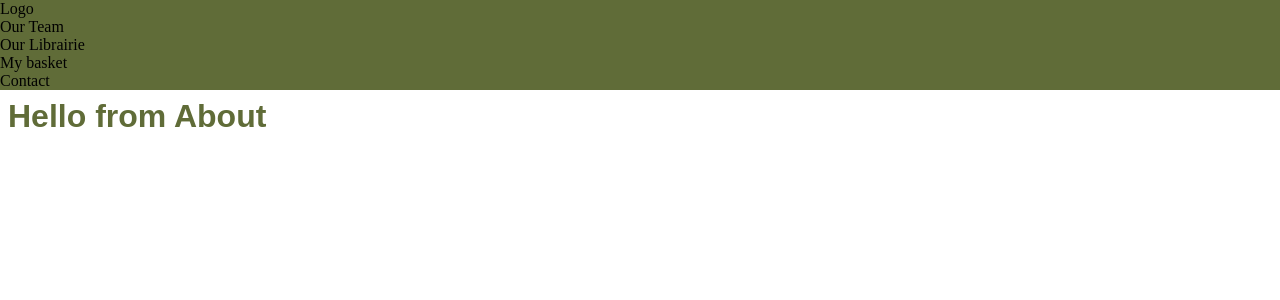
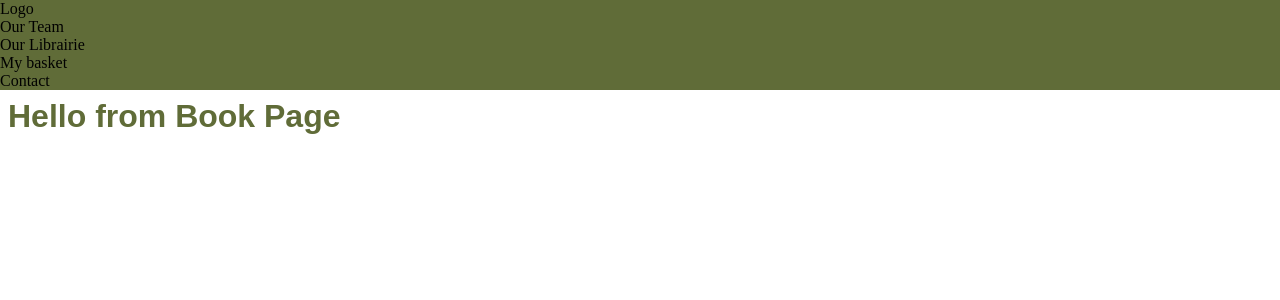
Before and after one commit to WildCodeSchool-2024-02/JS-lyon-0224-P2-cover_4_you, a React (Vite) app in the folder client/: page /book-page in a window 1280 px wide. Shown: the top 300 px of the page. Built offline with nearby package versions, Linux system fonts and the light colour scheme.

Commit message:
root via button customise

```diff
--- a/client/src/component_home/ListBooks/BookCard.jsx
+++ b/client/src/component_home/ListBooks/BookCard.jsx
@@ -1,3 +1,4 @@
+import { Link } from "react-router-dom";
 import PropTypes from "prop-types";
 import styles from "./ListBooks.module.css";
 import ButtonFavorite from "../ButtonFav/ButtonFav";
@@ -17,7 +18,10 @@ export default function BookCard({ book }) {
         alt=""
       />
       <div className={styles.button}>
-        <button type="button">Customise</button>
+        <Link to="/book-page">
+          <button type="button">Customise</button>
+        </Link>
+
         <ButtonFavorite />
       </div>
     </div>
--- a/client/src/main.jsx
+++ b/client/src/main.jsx
@@ -23,7 +23,7 @@ const router = createBrowserRouter([
       },
       {
         path: "/book-page",
-        element: <BookPage/>,
+        element: <BookPage />,
       },
     ],
   },
--- a/client/src/pages/BookPage.jsx
+++ b/client/src/pages/BookPage.jsx
@@ -1,5 +1,5 @@
 function BookPage() {
-    return <h1>Hello from About</h1>;
+    return <h1>Hello from Book Page</h1>;
   }
 
   export default BookPage;
```
Also changed, not shown: client/src/App.jsx (+4 -4 lines).
